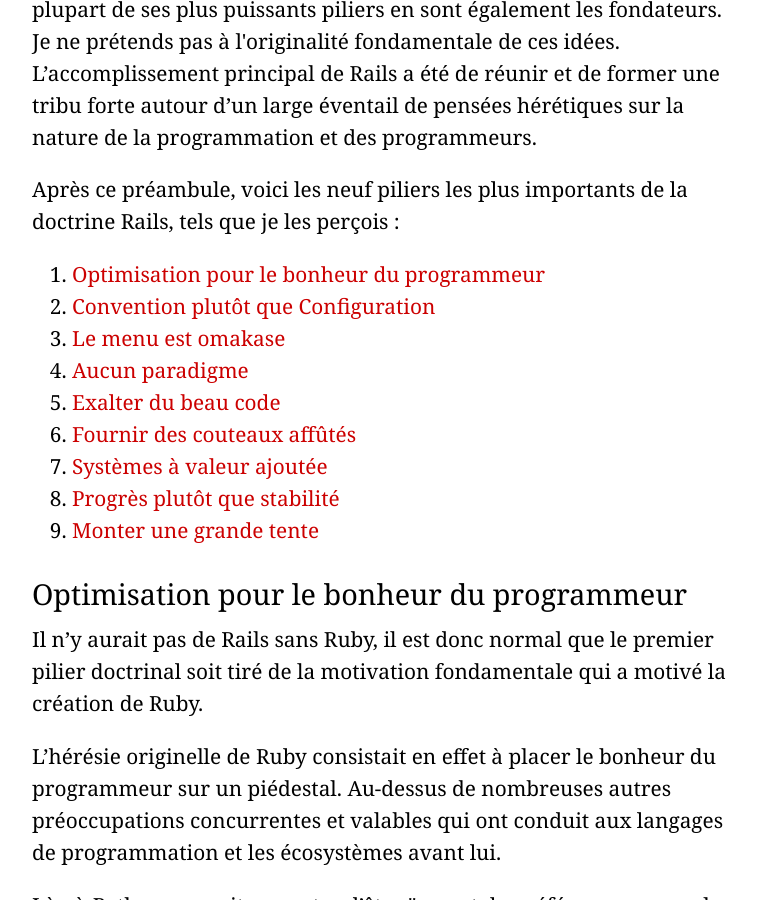
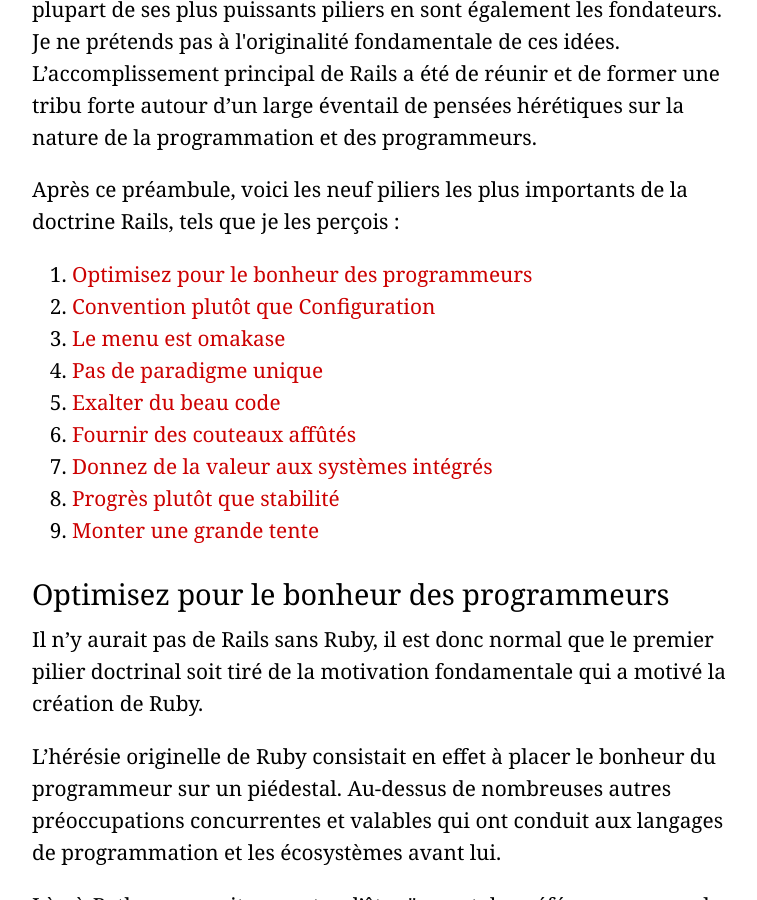
Before and after one commit to rails/homepage, a Jekyll site: the page built from doctrine/fr.html, in a window 1280 px wide and 900 px high, scrolled down 679 px. Shown: the whole window, without its empty margins (258-1015 px from the left). Built offline with Jekyll 4.4.1, drawn with Linux system fonts in a browser that asks for light colours; some of the changed text lies outside the part shown.

Commit message:
I18n(fr_FR): apply @yjacquin's feedback on PR #132.

```diff
--- a/doctrine/fr.html
+++ b/doctrine/fr.html
@@ -20,19 +20,19 @@
 
       <p>
         <ol>
-          <li><a href="#optimize-for-programmer-happiness">Optimisation pour le bonheur du programmeur</a></li>
+          <li><a href="#optimize-for-programmer-happiness">Optimisez pour le bonheur des programmeurs</a></li>
           <li><a href="#convention-over-configuration">Convention plutôt que Configuration</a></li>
           <li><a href="#omakase">Le menu est omakase</a></li>
-          <li><a href="#no-one-paradigm">Aucun paradigme</a></li>
+          <li><a href="#no-one-paradigm">Pas de paradigme unique</a></li>
           <li><a href="#beautiful-code">Exalter du beau code</a></li>
           <li><a href="#provide-sharp-knives">Fournir des couteaux affûtés</a></li>
-          <li><a href="#integrated-systems">Systèmes à valeur ajoutée</a></li>
+          <li><a href="#integrated-systems">Donnez de la valeur aux systèmes intégrés</a></li>
           <li><a href="#progress-over-stability">Progrès plutôt que stabilité</a></li>
           <li><a href="#big-tent">Monter une grande tente</a></li>
         </ol>
       </p>
 
-      <h2 id="optimize-for-programmer-happiness">Optimisation pour le bonheur du programmeur</h2>
+      <h2 id="optimize-for-programmer-happiness">Optimisez pour le bonheur des programmeurs</h2>
 
       <p>Il n’y aurait pas de Rails sans Ruby, il est donc normal que le premier pilier doctrinal soit tiré de la motivation fondamentale qui a motivé la création de Ruby.</p>
 
@@ -130,7 +130,7 @@
 
       <p>Parce que même les programmeurs les plus érudits et les plus expérimentés qui viennent à Rails et y restent ne sont probablement pas opposés à toutes les questions du menu (s’ils l’étaient, ils n’auraient probablement pas pris Rails). Ils choisissent donc leurs substitutions avec diligence, puis profitent du reste de la stack organisée et partagée avec tous les autres.</p>
 
-      <h2 id="no-one-paradigm">Pas de paradigme</h2>
+      <h2 id="no-one-paradigm">Pas de paradigme unique</h2>
 
       <p>C’est un fort attrait émotionnel que de choisir une seule idée centrale et de la suivre jusqu’à la conclusion logique en tant que fondement de votre architecture. Une telle discipline est pure, alors pourquoi les programmeurs sont-ils naturellement attirés par cette lumière brillante ? </p>
 
@@ -249,11 +249,11 @@
 
       <p>Ruby on Rails est un environnement pour les chefs et ceux qui souhaitent le devenir. Vous pouvez commencer à faire la vaisselle, mais vous pouvez travailler à diriger la cuisine. Ne laissez personne vous dire que vous ne pouvez pas faire confiance au meilleur outil du commerce dans le cadre de cette aventure.</p>
 
-      <h2 id="integrated-systems">Systèmes à valeur ajoutée</h2>
+      <h2 id="integrated-systems">Donnez de la valeur aux systèmes intégrés</h2>
 
       <p>Rails peut être utilisé dans de nombreux contextes, mais son premier amour est la fabrication de systèmes intégrés : monolithes majestueux ! Un système complet qui répond à tout un problème. Cela signifie que Rails est concerné par tout, du JavaScript en front nécessaire pour effectuer des mises à jour en direct à la migration de la base de données d'une version à une autre en production.</p>
 
-      <p> C'est un domaine très vaste, comme nous en avons discuté, mais pas plus large que d'être réaliste à comprendre pour une seule personne. Rails cherche spécifiquement à outiller les individus généralistes pour réaliser ces systèmes complets. Son objectif n'est pas de séparer les spécialistes dans de petites niches, mais de faire appel à des équipes entières pour créer quelque chose de durable.</p>
+      <p>C'est un domaine très vaste, comme nous en avons discuté, mais pas plus large que d'être réaliste à comprendre pour une seule personne. Rails cherche spécifiquement à outiller les individus généralistes pour réaliser ces systèmes complets. Son objectif n'est pas de séparer les spécialistes dans de petites niches, mais de faire appel à des équipes entières pour créer quelque chose de durable.</p>
 
       <p>C'est l'accent mis sur l'autonomisation de la personne qui pointe vers le système intégré. C'est dans le système intégré que nous pouvons éliminer de nombreuses abstractions inutiles, réduire le double emploi entre les couches (comme les modèles sur le serveur et le client) et, surtout, éviter de distribuer notre système avant même de le devoir absolument.</p>
 
@@ -271,7 +271,7 @@
 
       <h2 id="progress-over-stability">Progrès plutôt que stabilité</h2>
 
-      <p> Lorsque les systèmes existent depuis plus d’une décennie, à l’instar de Rails, leur tendance naturelle est l’ossification. Il y a un million de raisons pour lesquelles chaque changement peut être un problème pour quelqu'un, quelque part, qui dépend du comportement passé. Et les justes raisons qui sont aussi pour l'individu.</p>
+      <p>Lorsque les systèmes existent depuis plus d’une décennie, à l’instar de Rails, leur tendance naturelle est l’ossification. Il y a un million de raisons pour lesquelles chaque changement peut être un problème pour quelqu'un, quelque part, qui dépend du comportement passé. Et les justes raisons qui sont aussi pour l'individu.</p>
 
       <p>Mais si nous écoutons trop les voix du conservatisme, nous ne verrons jamais ce qui se passe de l’autre côté. Nous devons oser occasionnellement casser et changer la façon dont les choses évoluent et se développent. C’est cette évolution qui maintiendra Rails en état de survie et de prospérité pour la (les ?) décennie à venir.</p>
 
```
